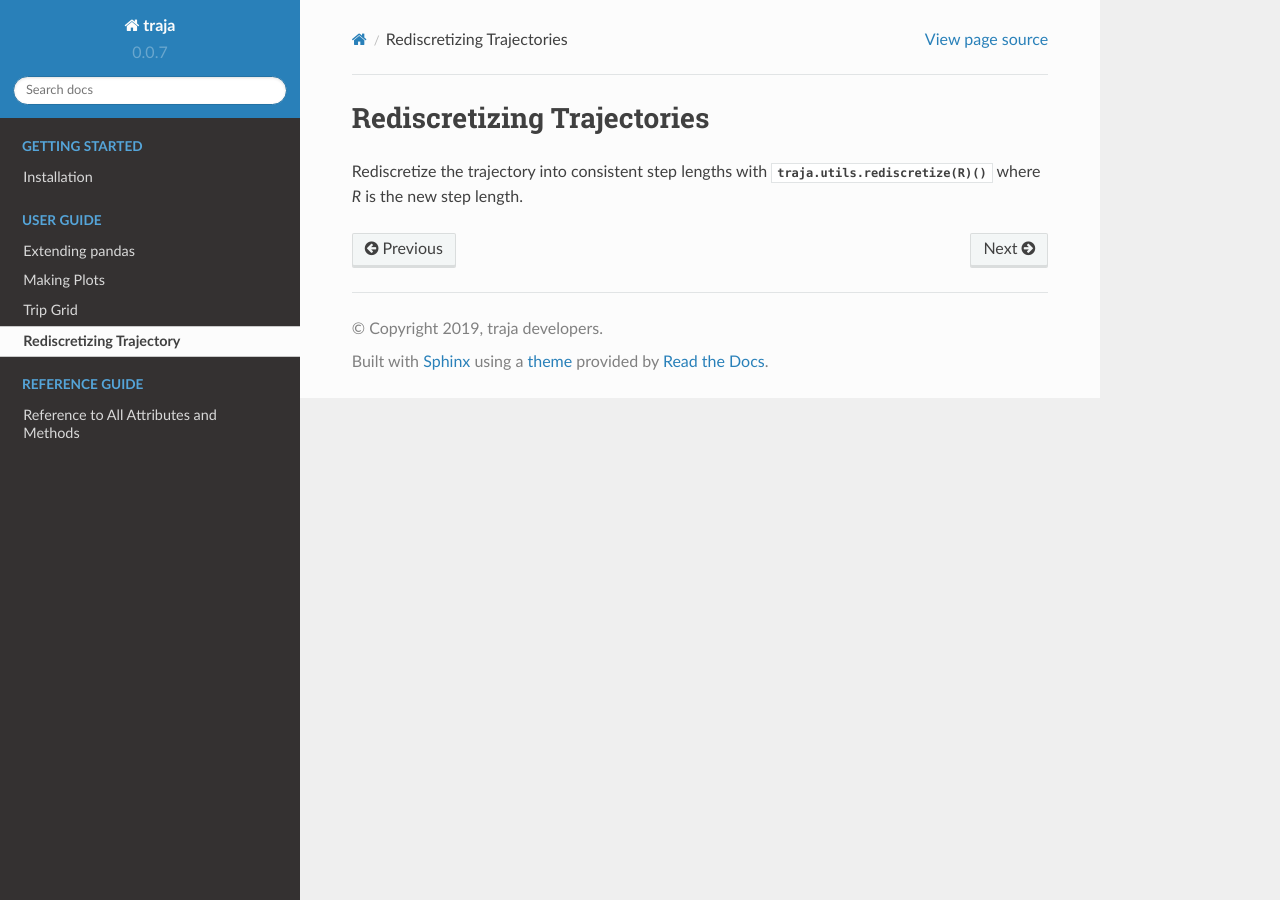
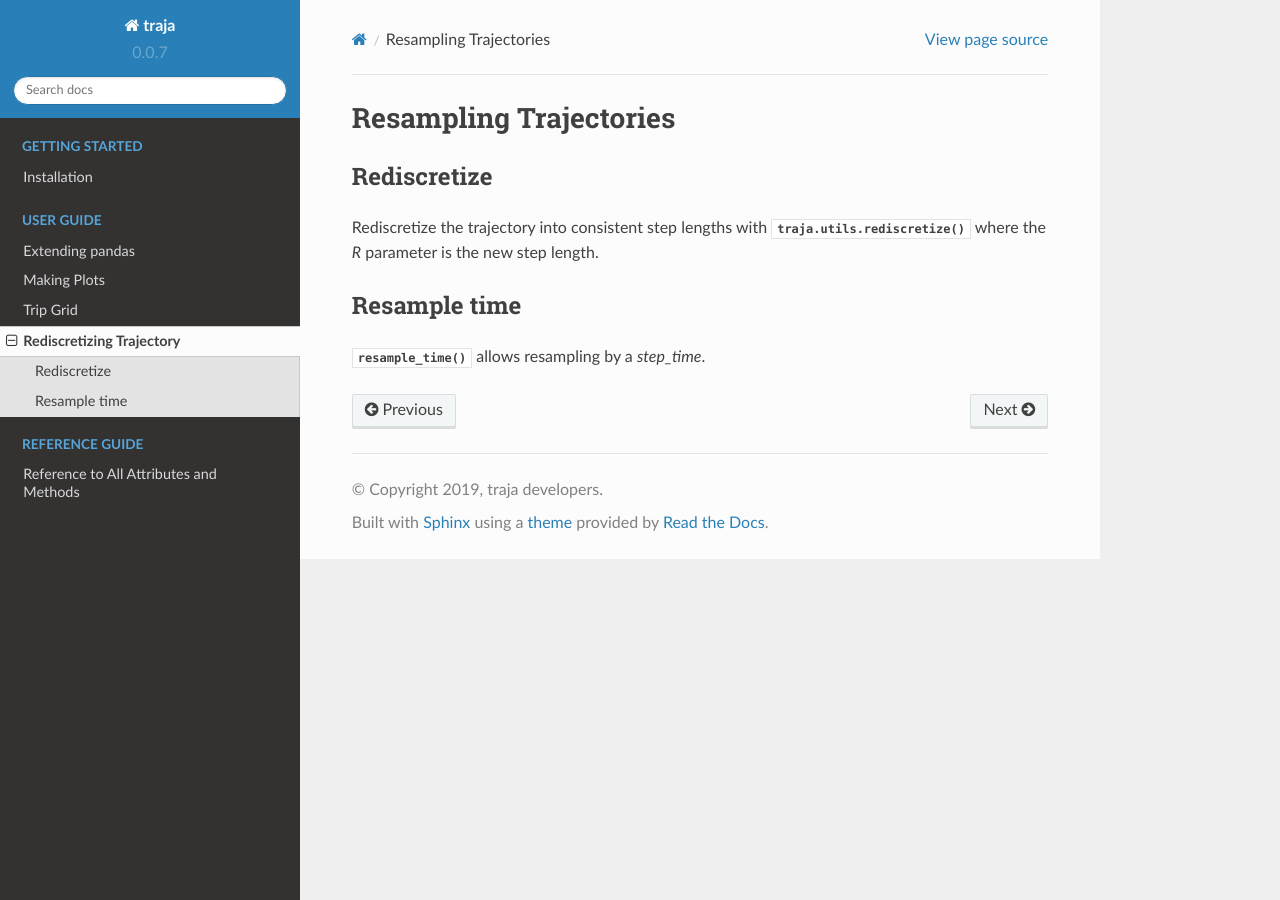
Before and after one commit to traja-team/traja, a Sphinx documentation site: the page built from docs/source/rediscretize.rst, in a window 1280 px wide. Built offline with Sphinx 7.4.7 and the Read the Docs theme 2.0.0, drawn with Linux system fonts in a browser that asks for light colours; pages that are not in the unit, such as notebooks, are missing from menus.

Commit message:
DOC: Update plots; bug fix with

```diff
--- a/docs/source/conf.py
+++ b/docs/source/conf.py
@@ -26,20 +26,14 @@ author = 'Justin Shenk'
 import traja
 version = release = traja.__version__
 
-# The full version, including alpha/beta/rc tags
-release = '0.0.2-alpha.1'
-
-
 # -- General configuration ---------------------------------------------------
-
-# If your documentation needs a minimal Sphinx version, state it here.
-#
-# needs_sphinx = '1.0'
 
 # Add any Sphinx extension module names here, as strings. They can be
 # extensions coming with Sphinx (named 'sphinx.ext.*') or your custom
 # ones.
 extensions = [
+    'IPython.sphinxext.ipython_console_highlighting',
+    'IPython.sphinxext.ipython_directive',
     'sphinx.ext.autodoc',
     'sphinx.ext.doctest',
     'sphinx.ext.mathjax',
@@ -50,6 +44,8 @@ extensions = [
     'sphinx_gallery.gen_gallery',
 ]
 
+# continue doc build and only print warnings/errors in examples
+ipython_warning_is_error = False
 
 
 doctest_global_setup = '''
--- a/docs/source/rediscretize.rst
+++ b/docs/source/rediscretize.rst
@@ -1,5 +1,11 @@
-Rediscretizing Trajectories
-===========================
+Resampling Trajectories
+=======================
 
-Rediscretize the trajectory into consistent step lengths with :func:`traja.utils.rediscretize(R)` where `R` is
+Rediscretize
+------------
+Rediscretize the trajectory into consistent step lengths with :func:`traja.utils.rediscretize` where the `R` parameter is
 the new step length.
+
+Resample time
+-------------
+:meth:`~traja.utils.resample_time` allows resampling by a `step_time`.
```
Also changed, not shown: docs/source/plots.rst (+31 -5 lines), 1 other file.
